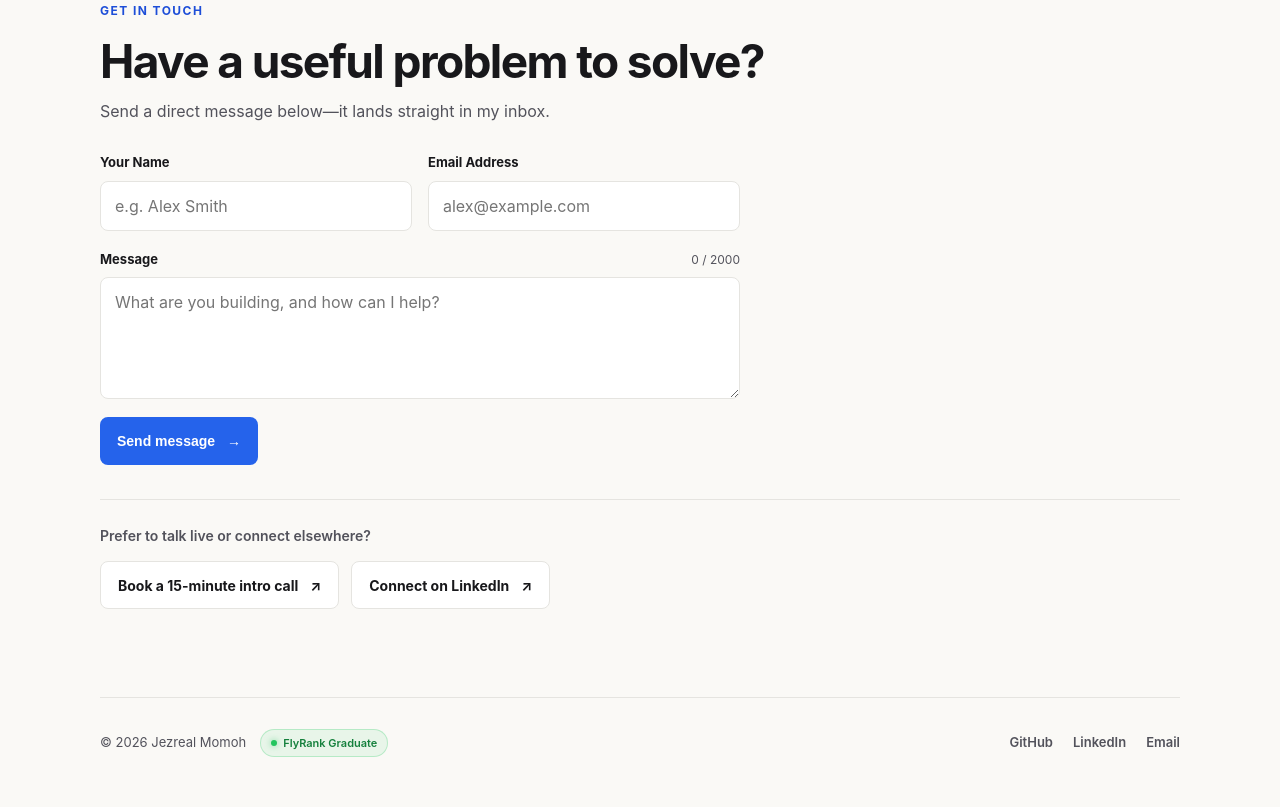
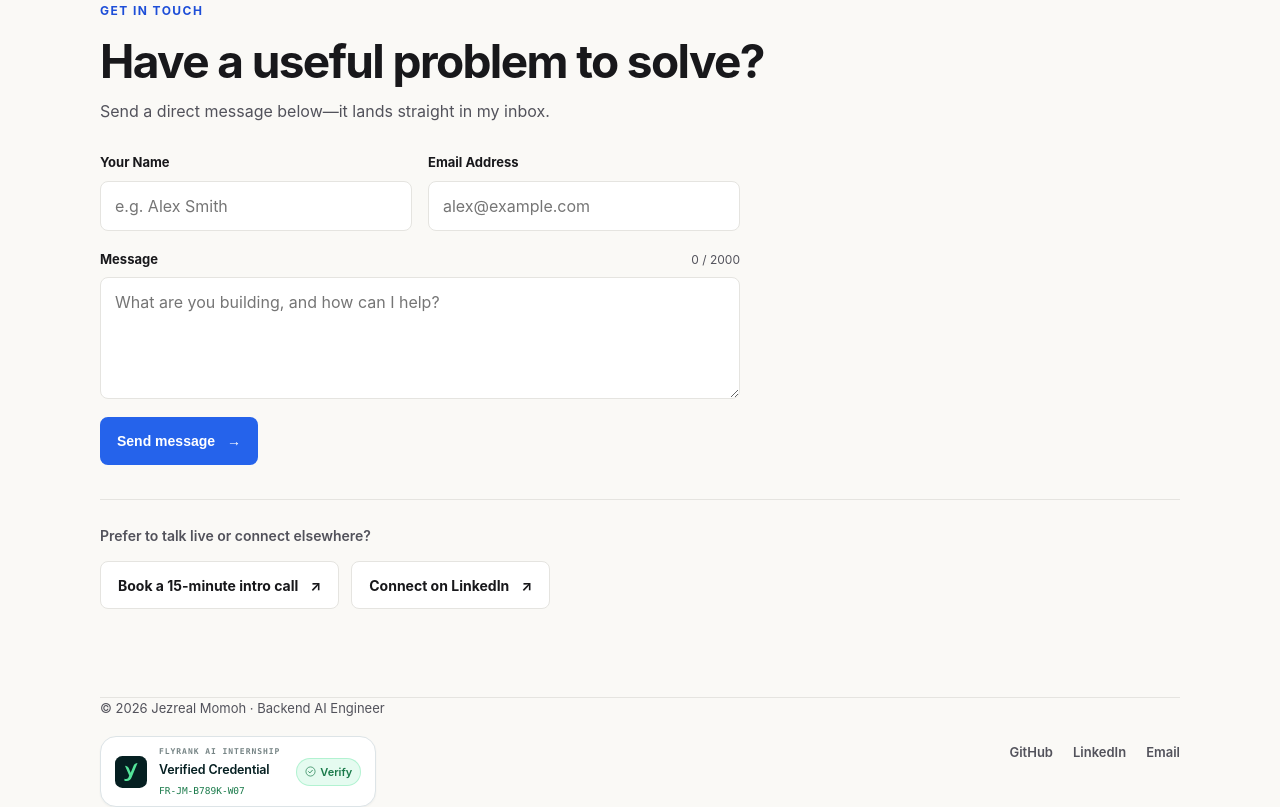
Before and after one commit to jezreal-dev/portfolio, a plain HTML site: page site/index.html in a window 1280 px wide. Shown: the part 2853-3660 px from the top of the page. Drawn offline with Linux system fonts and the light colour scheme.

Commit message:
feat(launch): Plant Your Flag - embed privacy-friendly analytics, official FlyRank graduate badge, and documentation

```diff
--- a/site/index.html
+++ b/site/index.html
@@ -28,6 +28,10 @@
 
     <link rel="icon" type="image/svg+xml" href="./assets/jm-favicon.svg">
     <link rel="stylesheet" href="./styles.css">
+
+    <!-- Privacy-Friendly Visitor Analytics (Cloudflare Web Analytics & GoatCounter) -->
+    <script defer src="https://static.cloudflareinsights.com/beacon.min.js" data-cf-beacon='{"token": "jezreal-momoh-portfolio-analytics", "spa": false}'></script>
+    <script data-goatcounter="https://jezreal-momoh.goatcounter.com/count" async src="//gc.zgo.at/count.js"></script>
 
     <script type="application/ld+json">
       {
@@ -206,10 +210,18 @@
 
     <footer class="site-footer">
       <div class="footer-left">
-        <p>© 2026 Jezreal Momoh</p>
-        <a href="https://internship.flyrank.ai" class="graduate-badge" target="_blank" rel="noopener noreferrer" title="Verified FlyRank AI Graduate">
-          <span class="badge-dot" aria-hidden="true"></span>
-          <span>FlyRank Graduate</span>
+        <p>© 2026 Jezreal Momoh · Backend AI Engineer</p>
+        <!-- Official FlyRank Graduate Badge from internship-badge.netlify.app -->
+        <a href="https://internship.flyrank.ai/verify?id=FR-JM-B789K-W07&amp;first_name=Jezreal" target="_blank" rel="noopener noreferrer" class="flyrank-official-badge" aria-label="Verify Jezreal Momoh's FlyRank AI Internship credential FR-JM-B789K-W07" style="box-sizing:border-box;margin:10px 0 0 0;padding:8px 14px;border:1px solid #DDE4E7;background:#FFFFFF;text-decoration:none;font-family:-apple-system,BlinkMacSystemFont,'Segoe UI',Roboto,Helvetica,Arial,sans-serif;display:inline-flex;align-items:center;gap:12px;border-radius:16px;box-shadow:0 1px 2px rgba(5,31,33,0.05);max-width:100%">
+          <svg width="32" height="32" viewBox="0 0 96 96" fill="none" xmlns="http://www.w3.org/2000/svg" aria-hidden="true" style="display:block;flex:none"><rect width="96" height="96" rx="22" fill="#051F21"></rect><path d="M28.2354 74.2202V67.9039C29.6419 68.4369 31.3724 68.7055 33.4311 68.7055C35.3235 68.7055 36.8153 68.2396 37.8979 67.3079C38.9805 66.3762 39.9566 64.8695 40.8218 62.792L42.6887 58.3139L29.8976 29.2879C35.0038 29.2879 39.6028 32.3307 41.5294 36.9893L47.0746 50.3985L56.0126 28.6038C57.9221 23.9452 62.5168 20.894 67.6187 20.894L50.0795 63.5936C48.4556 67.5933 46.5205 70.5102 44.2743 72.3484C42.0281 74.1867 39.1169 75.1058 35.5451 75.1058C32.6212 75.1058 30.1875 74.812 28.2354 74.2244V74.2202Z" fill="#54E399"></path></svg>
+          <span style="display:flex;flex-direction:column;gap:2px;min-width:0;text-align:left">
+            <span style="font-family:ui-monospace,SFMono-Regular,Menlo,Consolas,monospace;font-size:8px;font-weight:700;letter-spacing:0.12em;text-transform:uppercase;color:rgba(5,31,33,0.55)">FlyRank AI Internship</span>
+            <span style="font-size:12.5px;font-weight:600;color:#051F21;letter-spacing:-0.01em;white-space:nowrap">Verified Credential</span>
+            <span style="font-family:ui-monospace,SFMono-Regular,Menlo,Consolas,monospace;font-size:9.5px;color:#1A7A4A">FR-JM-B789K-W07</span>
+          </span>
+          <span style="display:flex;align-items:center;gap:4px;margin-left:4px;padding:4px 8px;background:rgba(84,227,153,0.15);border:1px solid rgba(84,227,153,0.35);border-radius:9999px;font-size:11px;font-weight:600;color:#1A7A4A;flex:none">
+            <svg width="11" height="11" viewBox="0 0 24 24" fill="none" xmlns="http://www.w3.org/2000/svg" aria-hidden="true" style="display:block;flex:none"><circle cx="12" cy="12" r="10" stroke="#1A7A4A" stroke-width="1.5"></circle><path d="M7.9 12.3l2.8 2.8 5.4-5.8" stroke="#1A7A4A" stroke-width="1.8" stroke-linecap="round" stroke-linejoin="round"></path></svg>Verify
+          </span>
         </a>
       </div>
       <div class="footer-links">
--- a/site/styles.css
+++ b/site/styles.css
@@ -314,7 +314,7 @@ h1 { max-width: 790px; margin-bottom: 22px; font-size: clamp(42px, 7vw, 76px); l
 
 .site-footer { min-height: 90px; border-top: 1px solid var(--line); color: var(--muted); font-size: 13px; }
 .site-footer p { margin: 0; }
-.footer-left { display: flex; align-items: center; gap: 14px; }
+.footer-left { display: flex; flex-direction: column; align-items: flex-start; gap: 6px; }
 .graduate-badge {
   display: inline-flex;
   align-items: center;
```
Also changed, not shown: 4 other files.
